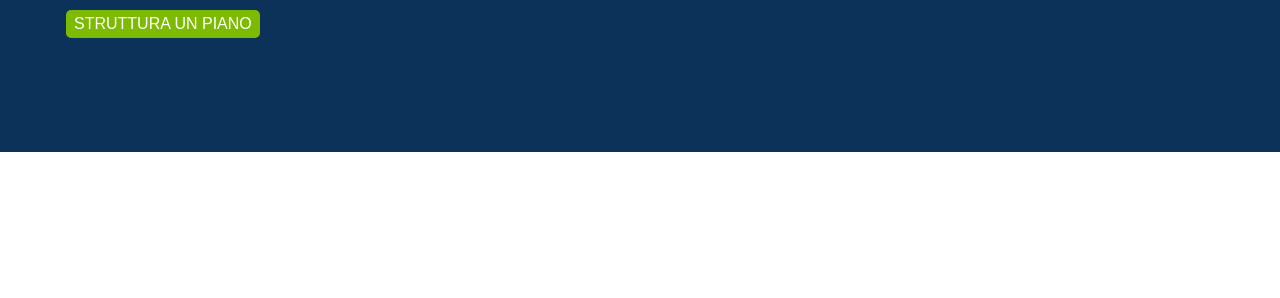
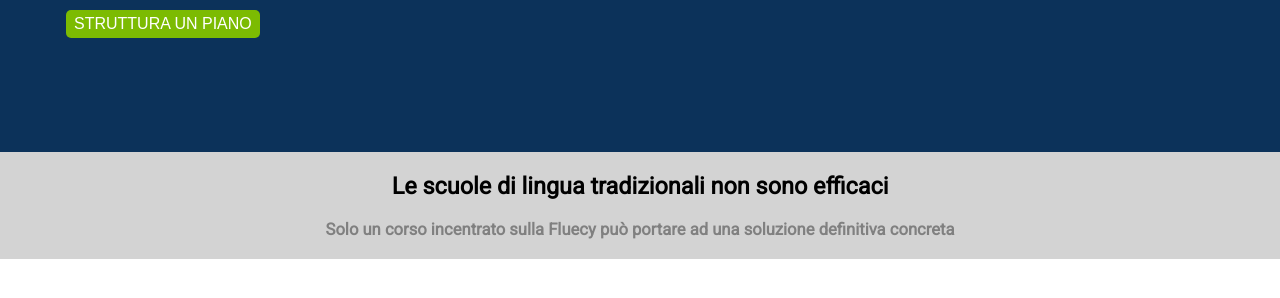
Before and after one commit to flaviamatta90/htmlcss-fluentify, a plain HTML site: page index.html in a window 1280 px wide. Shown: the part 248-546 px from the top of the page. Drawn offline with Linux system fonts and the light colour scheme.

Commit message:
box-grey

```diff
--- a/css/style.css
+++ b/css/style.css
@@ -105,5 +105,22 @@ button{
   width: 10%;
 } */
 
+section{
+  /* height: 100px; */
+  background-color: lightgrey;
+}
 
+.inside {
+  width: 90%;
+  margin: auto;
+  padding-top: 20px;
+  text-align: center;
+  font-size: 20px;
+
+}
+
+.h5{
+  padding: 20px 0;
+  color: grey;
+}
 /* /header  */
--- a/index.html
+++ b/index.html
@@ -42,10 +42,19 @@
         </div> -->
       </div>
 
-
-
     </header>
     <!-- /header -->
+    <section>
+      <div class="box-gray inside">
+        <div class="h3">
+          <h3>Le scuole di lingua tradizionali non sono efficaci</h3>
+        </div>
+        <div class="h5">
+          <h5>Solo un corso incentrato sulla Fluecy può portare ad una soluzione definitiva concreta</h5>
+        </div>
+      </div>
+    </section>
+
 
     <main>
 
```
